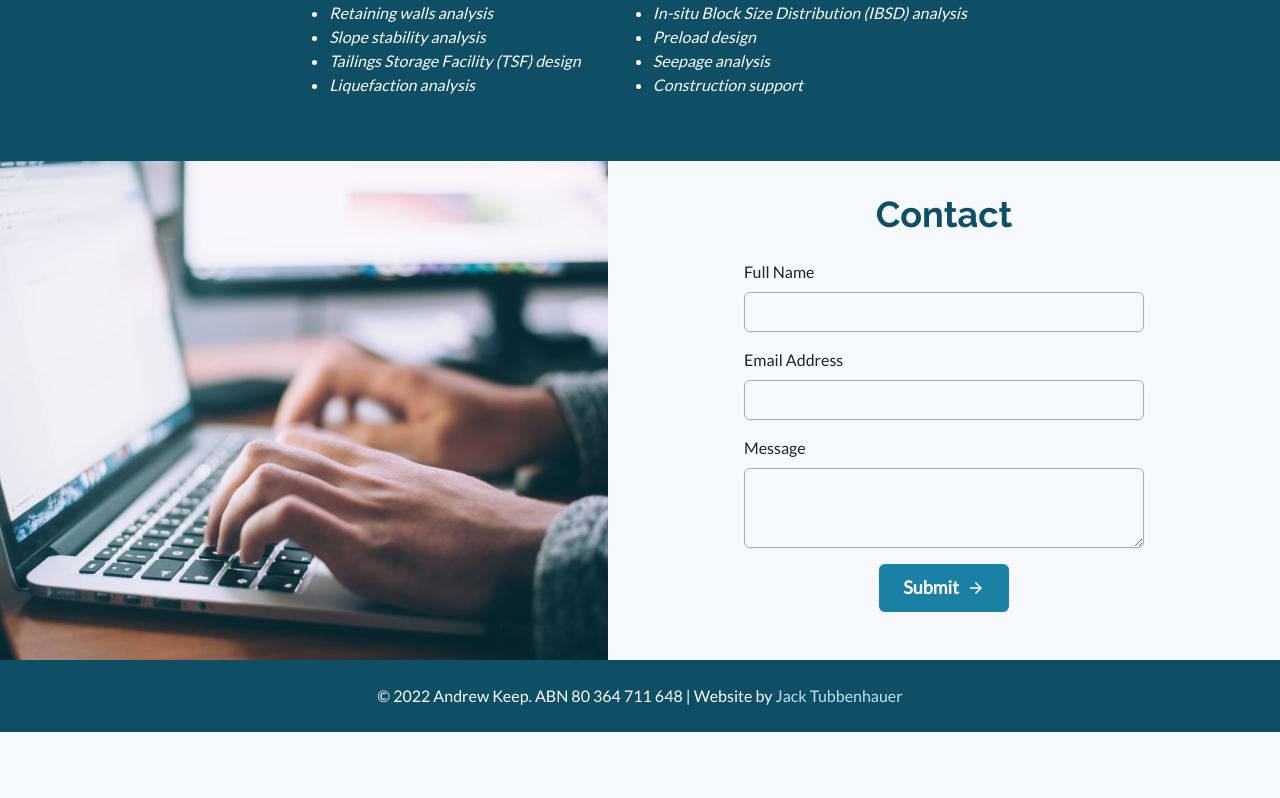
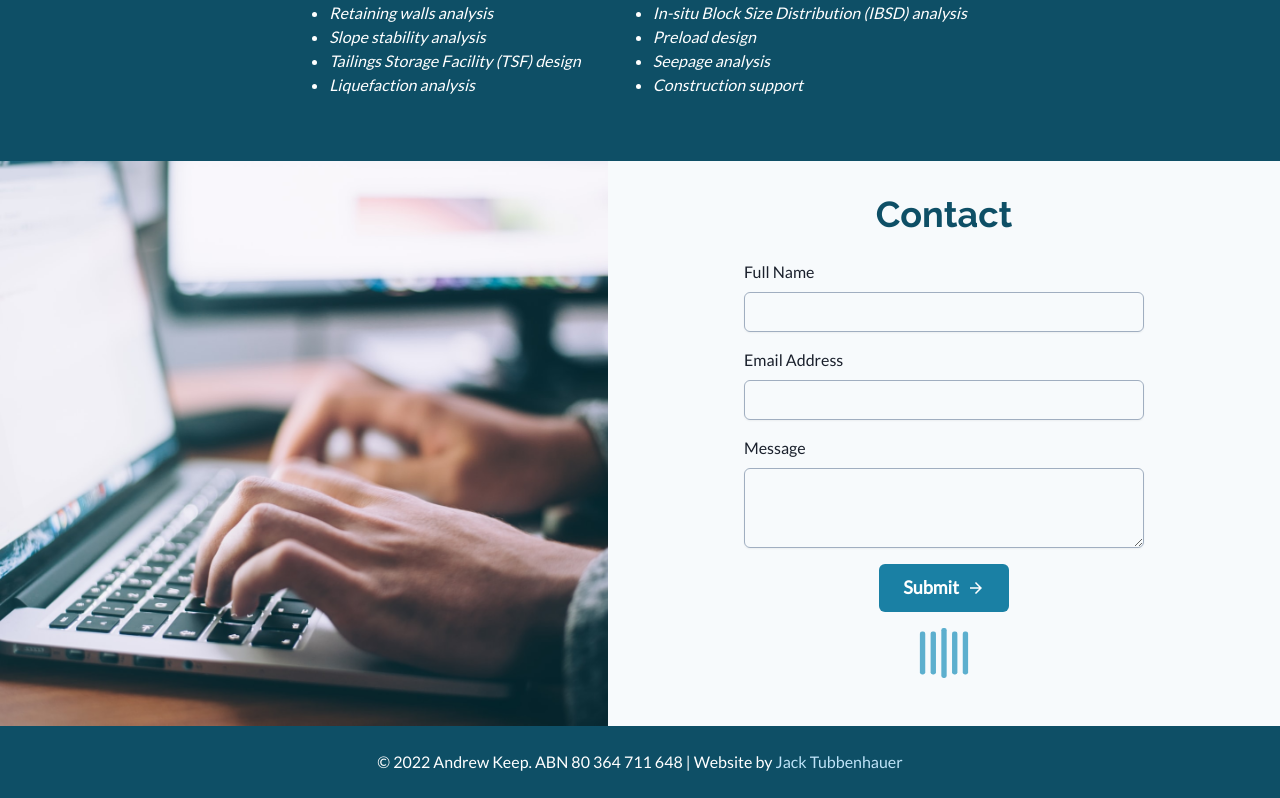
Before and after one commit to jtubbenhauer/andrewkeep, a React (Vite) app: page / in a window 1280 px wide. Shown: the part 1920-2718 px from the top of the page. Before the commit the page ends 2652 px from the top, so only its background shows below. Built offline with nearby package versions, Linux system fonts and the light colour scheme.

Commit message:
Added spinner, added emailjs dependency

```diff
--- a/package.json
+++ b/package.json
@@ -18,7 +18,8 @@
     "@fontsource/raleway": "^4.5.10",
     "framer-motion": "^7.2.0",
     "react": "^18.2.0",
-    "react-dom": "^18.2.0"
+    "react-dom": "^18.2.0",
+    "react-loader-spinner": "^5.2.1"
   },
   "devDependencies": {
     "@types/react": "^18.0.17",
--- a/src/components/Contact.tsx
+++ b/src/components/Contact.tsx
@@ -1,4 +1,4 @@
-import React from "react";
+import React, { useState } from "react";
 import {
   Box,
   Button,
@@ -12,8 +12,11 @@ import {
 } from "@chakra-ui/react";
 import image from "../assets/contact.jpg";
 import { ArrowForwardIcon } from "@chakra-ui/icons";
+import { Bars } from "react-loader-spinner";
 
 function Contact() {
+  const [loading, setLoading] = useState(false);
+
   return (
     <Box id={"contact"}>
       <Flex flexDirection={{ base: "column", lg: "row" }}>
@@ -63,6 +66,15 @@ function Contact() {
             >
               Submit
             </Button>
+            <Bars
+              height="50"
+              width="50"
+              color="#5cafce"
+              ariaLabel="bars-loading"
+              wrapperStyle={{}}
+              wrapperClass=""
+              visible={true}
+            />
           </Flex>
         </Flex>
       </Flex>
```
Also changed, not shown: 1 other file (tests, documents, lock files or other folders).
